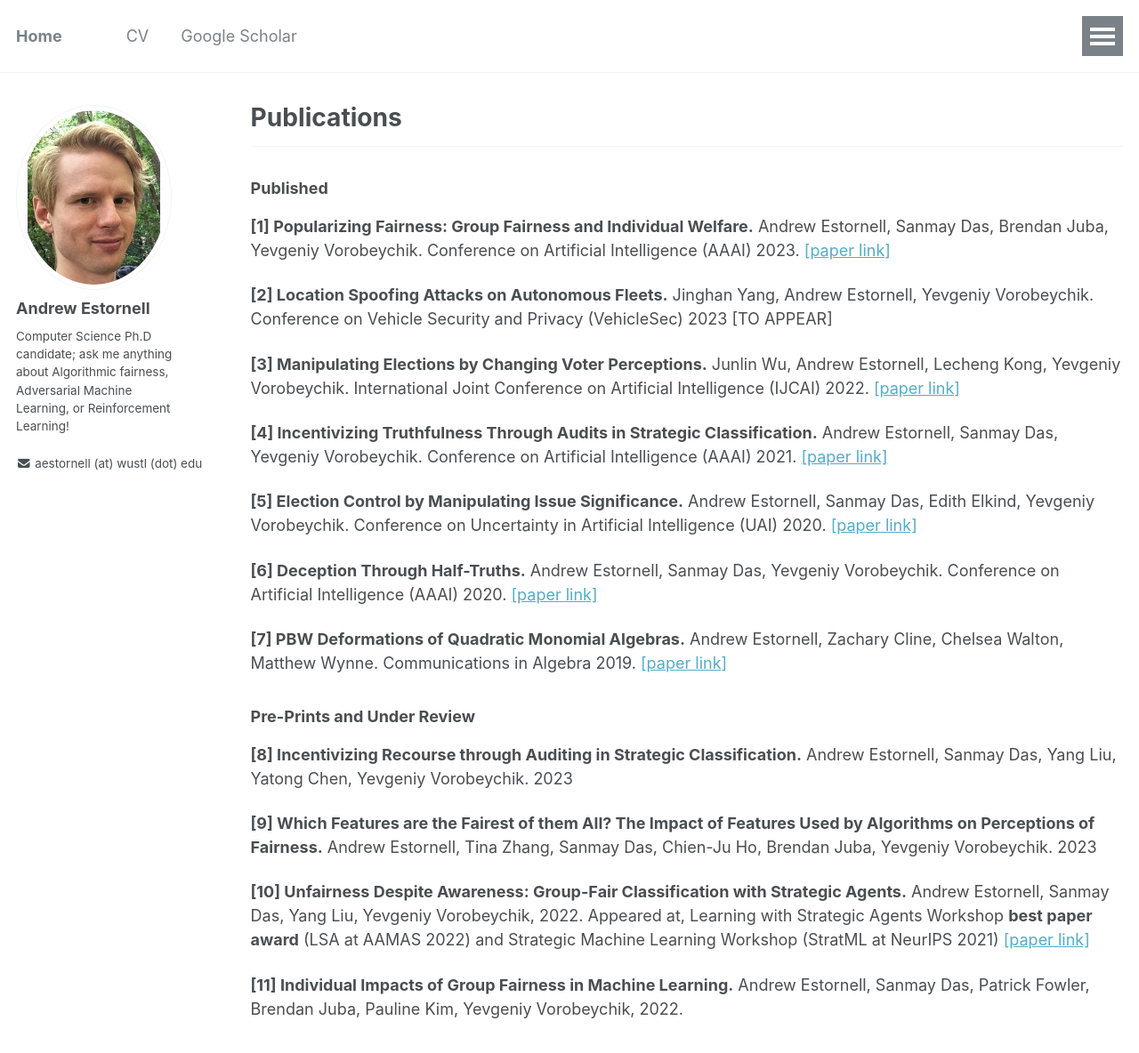
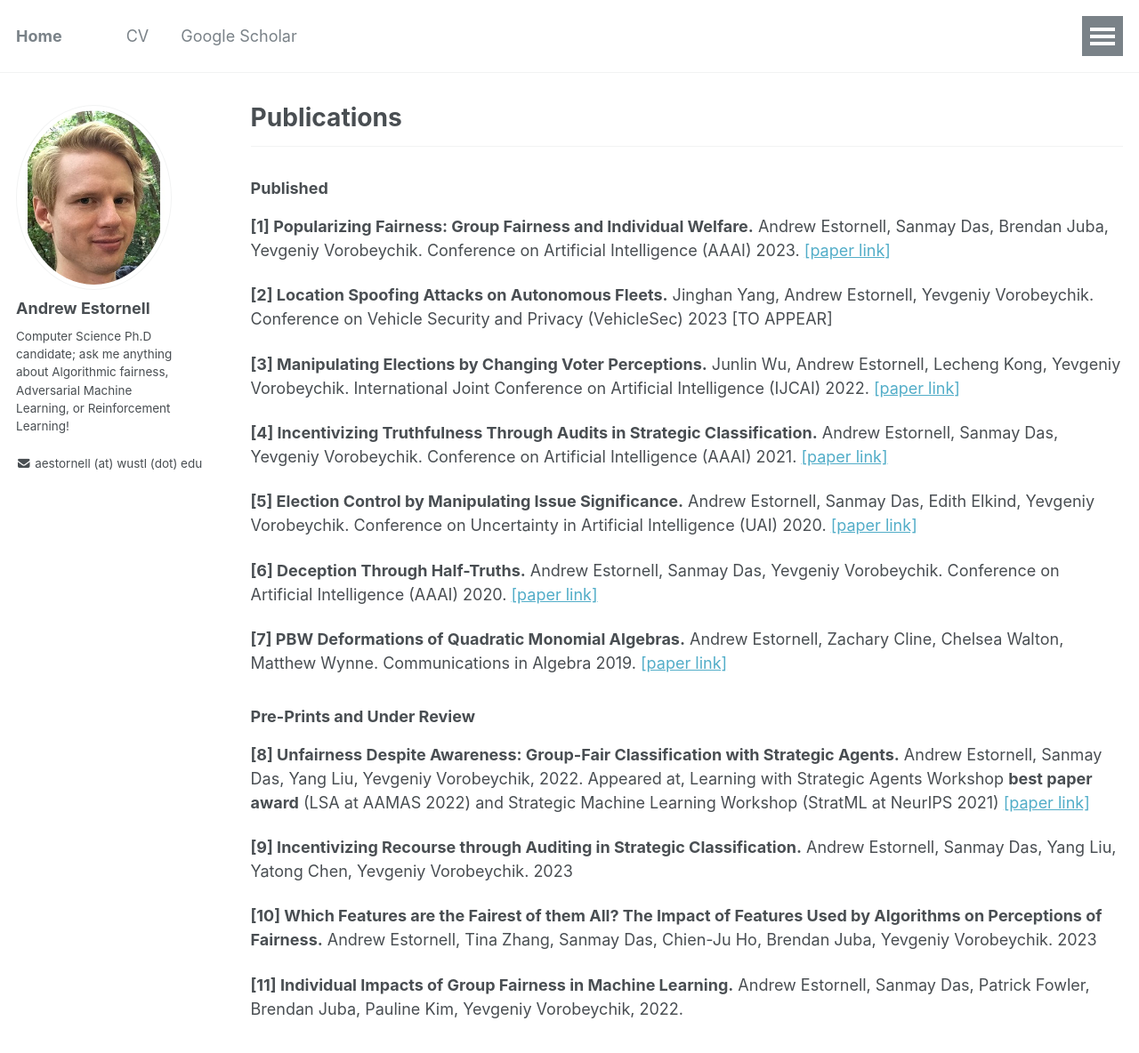
Before and after one commit to andrewEstornell/andrewEstornell.github.io, a Jekyll site: the page built from _pages/publications.md, in a window 1280 px wide and 1369 px high. Shown: the top 1184 px of the window at 89% size. Built offline with Jekyll 4.4.1, drawn with Linux system fonts in a browser that asks for light colours; nearby versions of some CDN libraries; a script bundle is joined from its source files by our own code; library files that are not in the unit come from our copies.

```diff
--- a/_pages/publications.md
+++ b/_pages/publications.md
@@ -25,10 +25,11 @@ author_profile: true
 
 ### Pre-Prints and Under Review
 
-**[8] Incentivizing Recourse through Auditing in Strategic Classification.** Andrew Estornell, Sanmay Das, Yang Liu, Yatong Chen, Yevgeniy Vorobeychik. 2023
+**[8] Unfairness Despite Awareness: Group-Fair Classification with Strategic Agents.** Andrew Estornell, Sanmay Das, Yang Liu, Yevgeniy Vorobeychik, 2022. Appeared at, Learning with Strategic Agents Workshop **best paper award** (LSA at AAMAS 2022) and Strategic Machine Learning Workshop (StratML at NeurIPS 2021) [[paper link]](https://arxiv.org/pdf/2112.02746.pdf)
 
-**[9] Which Features are the Fairest of them All? The Impact of Features Used by Algorithms on Perceptions of Fairness.** Andrew Estornell, Tina Zhang, Sanmay Das, Chien-Ju Ho, Brendan Juba, Yevgeniy Vorobeychik. 2023
+**[9] Incentivizing Recourse through Auditing in Strategic Classification.** Andrew Estornell, Sanmay Das, Yang Liu, Yatong Chen, Yevgeniy Vorobeychik. 2023
 
-**[10] Unfairness Despite Awareness: Group-Fair Classification with Strategic Agents.** Andrew Estornell, Sanmay Das, Yang Liu, Yevgeniy Vorobeychik, 2022. Appeared at, Learning with Strategic Agents Workshop **best paper award** (LSA at AAMAS 2022) and Strategic Machine Learning Workshop (StratML at NeurIPS 2021) [[paper link]](https://arxiv.org/pdf/2112.02746.pdf)
+**[10] Which Features are the Fairest of them All? The Impact of Features Used by Algorithms on Perceptions of Fairness.** Andrew Estornell, Tina Zhang, Sanmay Das, Chien-Ju Ho, Brendan Juba, Yevgeniy Vorobeychik. 2023
+
 
 **[11] Individual Impacts of Group Fairness in Machine Learning.** Andrew Estornell, Sanmay Das, Patrick Fowler, Brendan Juba, Pauline Kim, Yevgeniy Vorobeychik, 2022.
```
